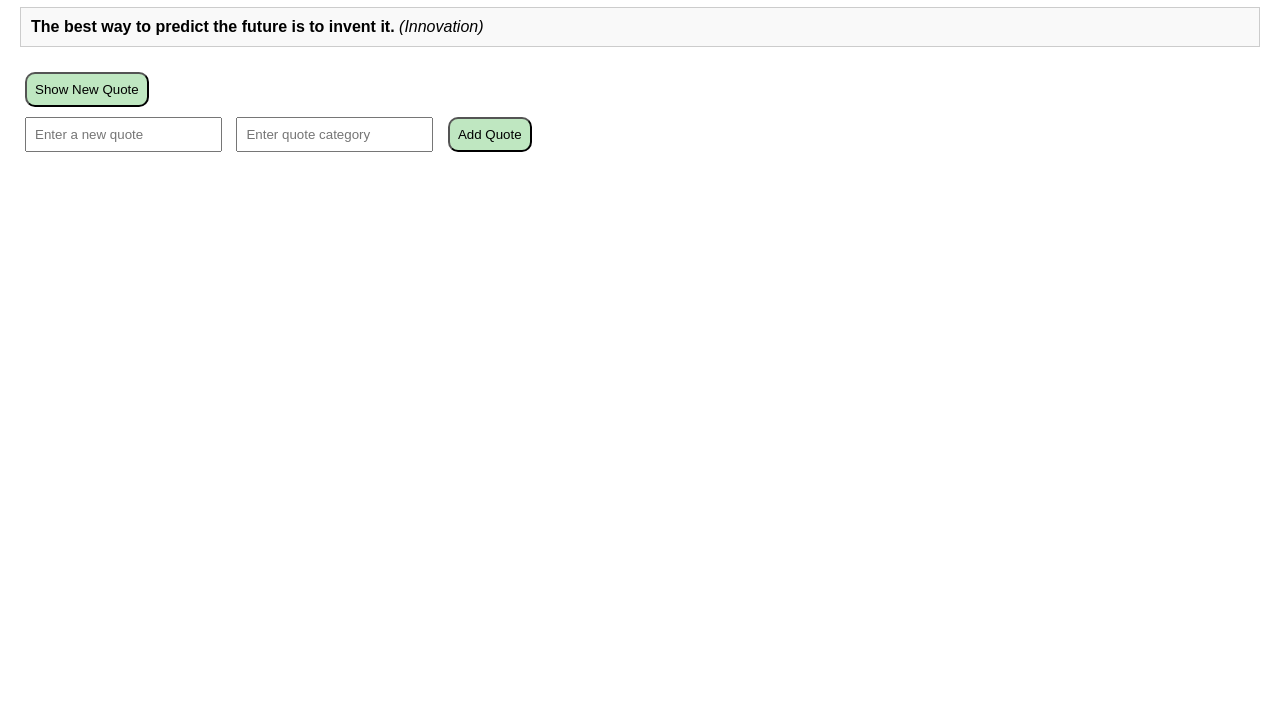
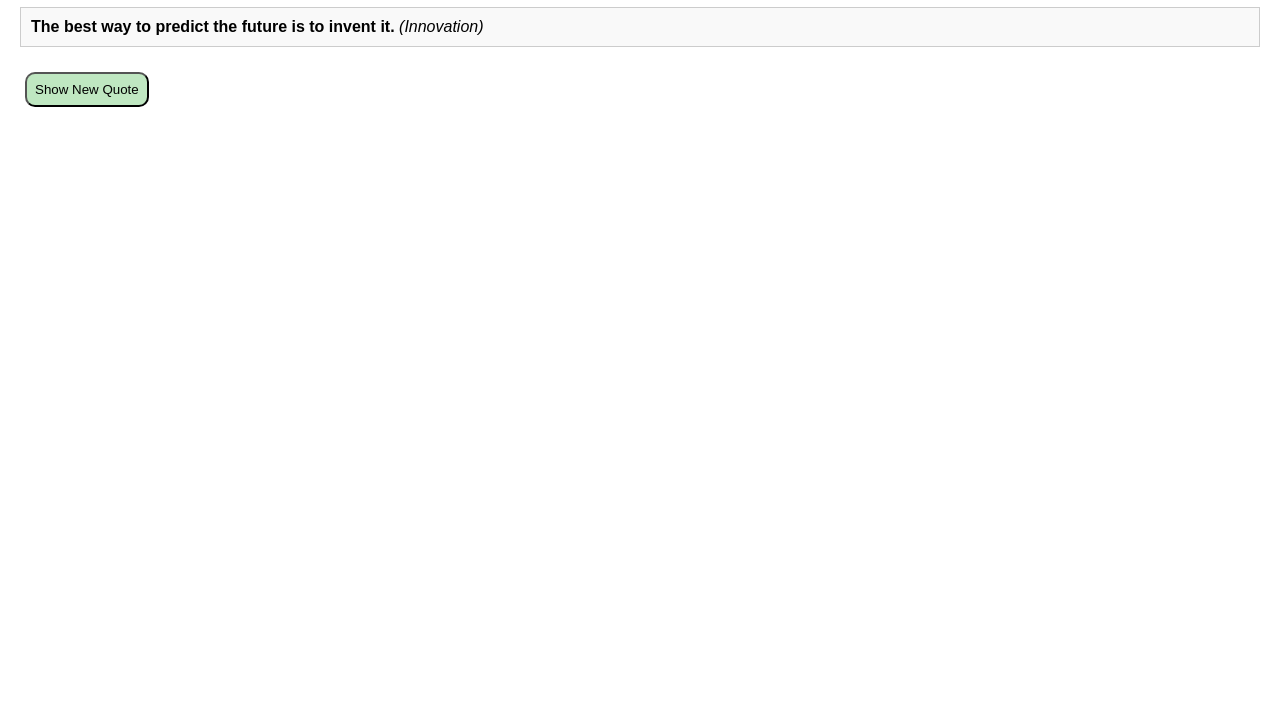
Before and after one commit to IbrahimBachar/alx_fe_javascript, a plain HTML site: page dom-manipulation/index.html in a window 1280 px wide. Shown: the part 73-800 px from the top of the page. Drawn offline with Linux system fonts and the light colour scheme.

Commit message:
Update index.html

```diff
--- a/dom-manipulation/index.html
+++ b/dom-manipulation/index.html
@@ -29,11 +29,7 @@
     <h1>Dynamic Quote Generator</h1>
     <div id="quoteDisplay"></div>
     <button id="newQuote">Show New Quote</button>
-    <div>
-      <input id="newQuoteText" type="text" placeholder="Enter a new quote" />
-      <input id="newQuoteCategory" type="text" placeholder="Enter quote category" />
-      <button onclick="addQuote()">Add Quote</button>
-    </div>
+    <div id="addQuoteFormContainer"></div>
     <script src="script.js"></script>
   </body>
   </html>
```
